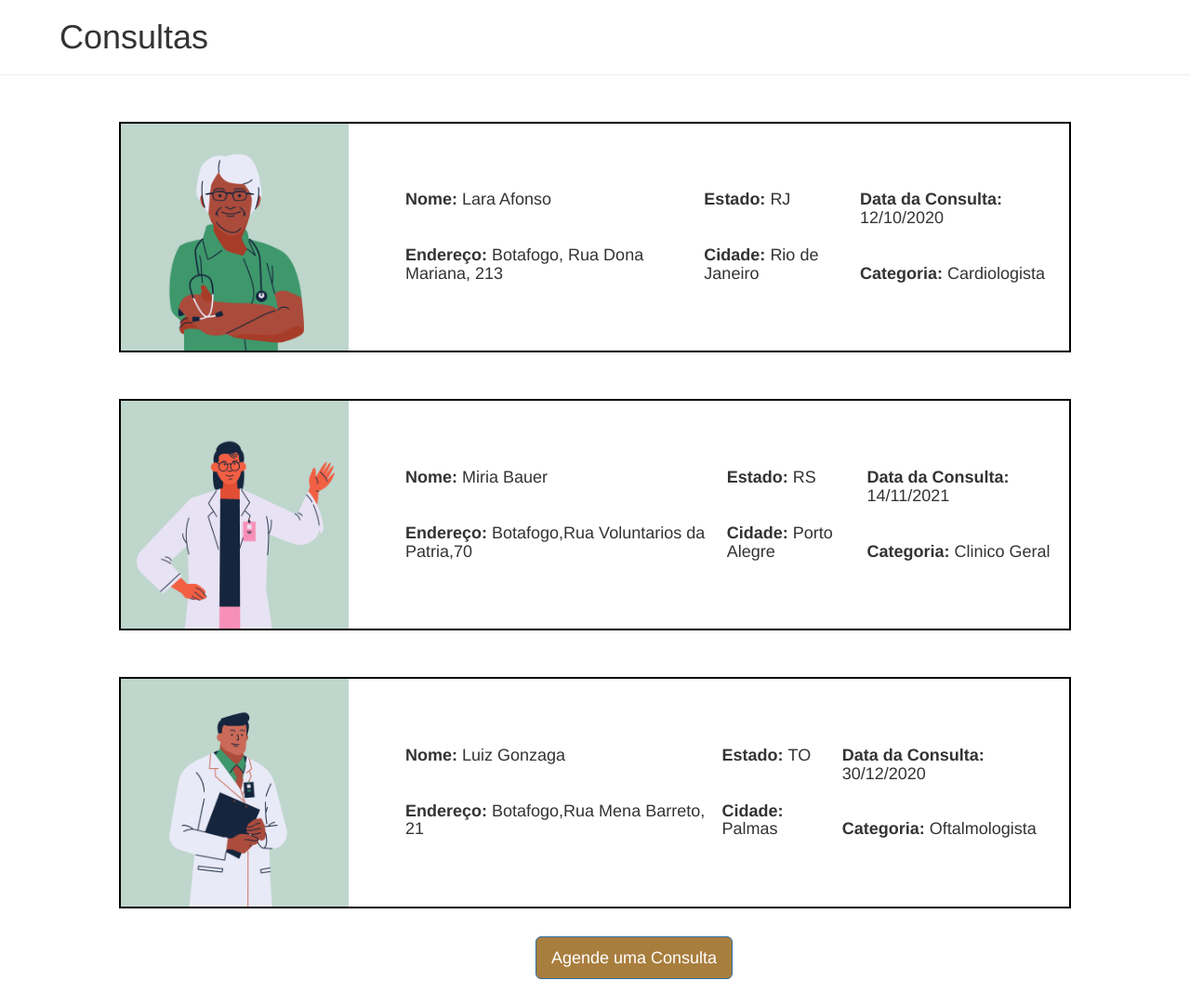
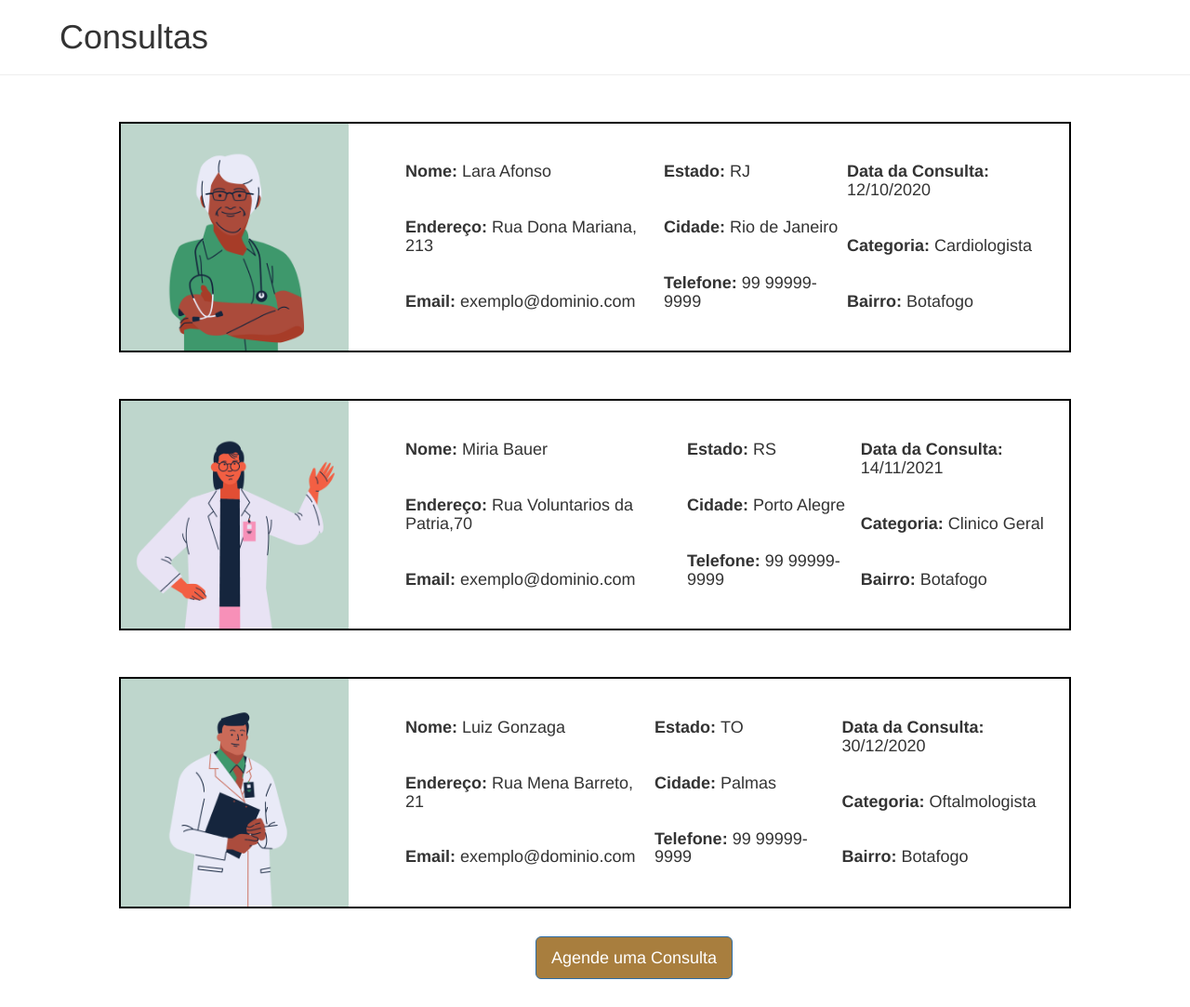
Before and after one commit to IKuuhakuI/Lumanga, a Flask app: page /consultas in a window 1280 px wide. Shown: the part 52-1135 px from the top of the page at 93% size. Run offline with Flask 2, Linux system fonts and the light colour scheme; some libraries are stand-ins or nearby versions.

Commit message:
add info

```diff
--- a/app/templates/consultas.html
+++ b/app/templates/consultas.html
@@ -22,10 +22,11 @@
     {% set Nomes = ["Lara Afonso","Miria Bauer","Luiz Gonzaga"]%}
     {% set Estado = ["RJ","RS","TO"]%}
     {% set  Cidade = ["Rio de Janeiro","Porto Alegre","Palmas"]%}
-    {% set Endereco = ["Botafogo, Rua Dona Mariana, 213","Botafogo,Rua Voluntarios da Patria,70","Botafogo,Rua Mena Barreto, 21"]%}
+    {% set Endereco = ["Rua Dona Mariana, 213","Rua Voluntarios da Patria,70","Rua Mena Barreto, 21"]%}
     {% set Data  = ["12/10/2020","14/11/2021","30/12/2020"]%}
     {% set Categoria = ["Cardiologista","Clinico Geral","Oftalmologista"]%}
     {% set Imagens = ["static/imagens/11.png","static/imagens/12.png","static/imagens/13.png"]%}
+    {% set Bairro = ["Botafogo", "Botafogo", "Botafogo"]%}
     {% for i in range(3) %}
     <div class="card-consulta-container">
     <table>
@@ -38,18 +39,23 @@
                 <h4><b>Nome: </b>{{Nomes[i]}}</h4>
                 <br>
                 <h4><b>Endereço: </b>{{Endereco[i]}}</h4>
-
+                <br>
+                <h4><b>Email: </b>exemplo@dominio.com</h4>
             </div>
             <td>
                 <h4><b>Estado: </b>{{Estado[i]}}</h4>
                 <br>
                 <h4><b>Cidade: </b>{{Cidade[i]}}</h4>
+                <br>
+                <h4><b>Telefone: </b>99 99999-9999</h4>
             </td>
             </td>
             <td>
                 <h4><b>Data da Consulta: </b>{{Data[i]}}</h4>
                 <br>
                 <h4><b>Categoria: </b>{{Categoria[i]}}</h4>
+                <br>
+                <h4><b>Bairro: </b>{{Bairro[i]}}</h4>
             </td>
 
         </tr>
```
